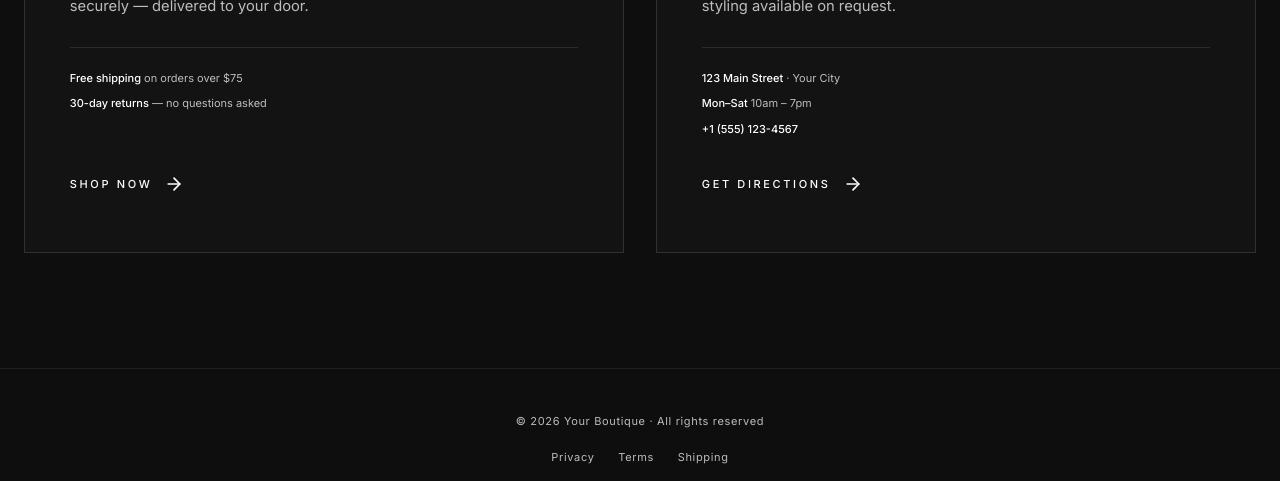
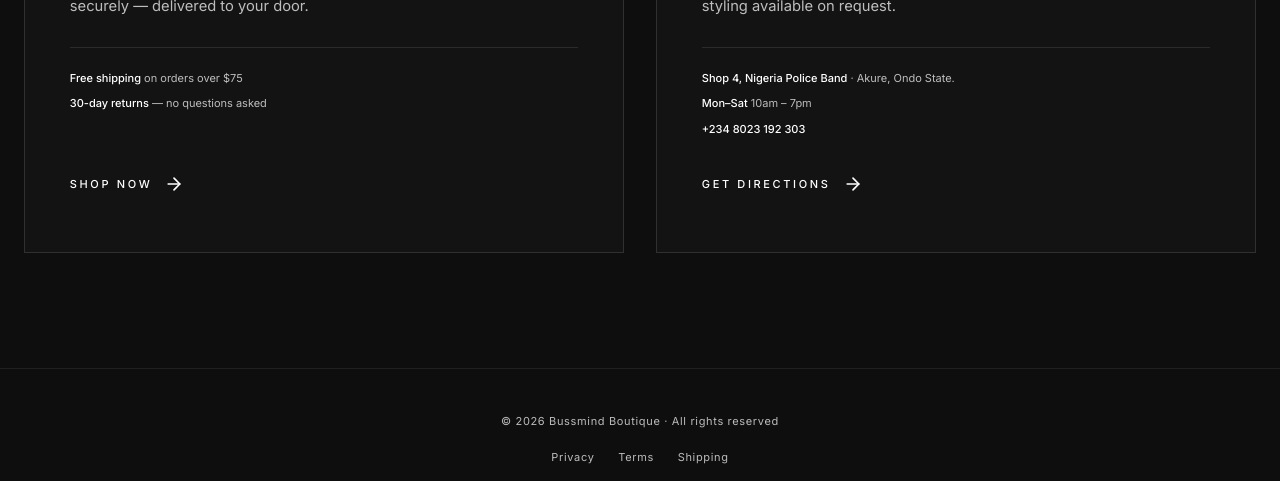
Before and after one commit to wondahr/BussmindBoutique-landing-, a plain HTML site: page index.html in a window 1280 px wide. Shown: the part 1322-1803 px from the top of the page. Drawn offline with nearby package versions, Linux system fonts and the light colour scheme.

Commit message:
Update contact details and footer text

```diff
--- a/index.html
+++ b/index.html
@@ -729,9 +729,9 @@ button:focus-visible {
         <h3 class="visit__title">Visit us in person</h3>
         <p class="visit__text">Come see, touch, and try on the collection. Personal styling available on request.</p>
         <div class="visit__meta">
-          <span><strong>123 Main Street</strong> · Your City</span>
+          <span><strong>Shop 4, Nigeria Police Band</strong> · Akure, Ondo State.</span>
           <span><strong>Mon–Sat</strong> 10am – 7pm</span>
-          <span><strong>+1 (555) 123-4567</strong></span>
+          <span><strong>+234 8023 192 303</strong></span>
         </div>
         <span class="visit__arrow">
           Get Directions
@@ -750,7 +750,7 @@ button:focus-visible {
      FOOTER
      ============================================================ -->
 <footer class="footer">
-  <p>© 2026 Your Boutique · All rights reserved</p>
+  <p>© 2026 Bussmind Boutique · All rights reserved</p>
   <p>
     <a href="#">Privacy</a>
     <a href="#">Terms</a>
```
